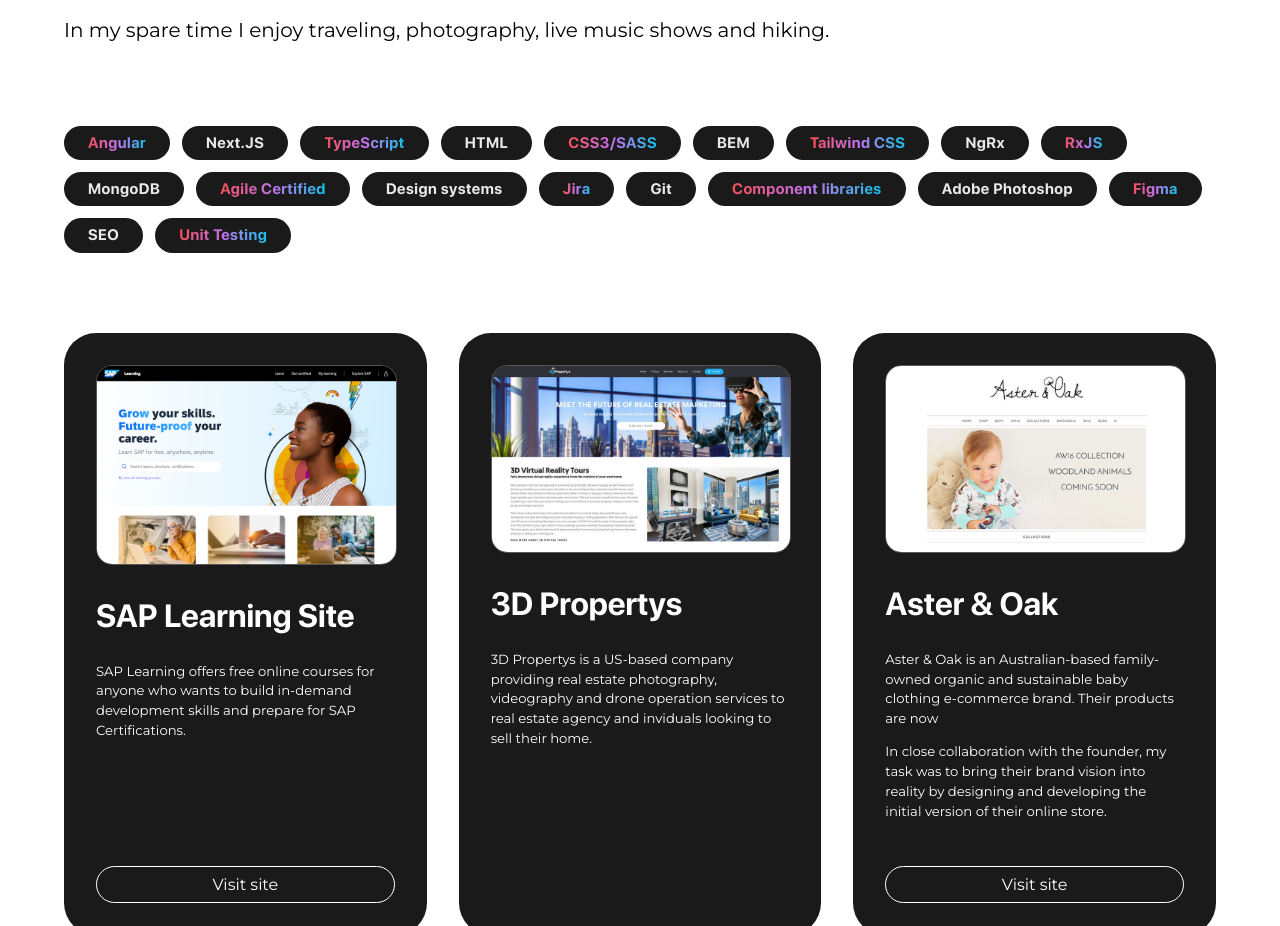
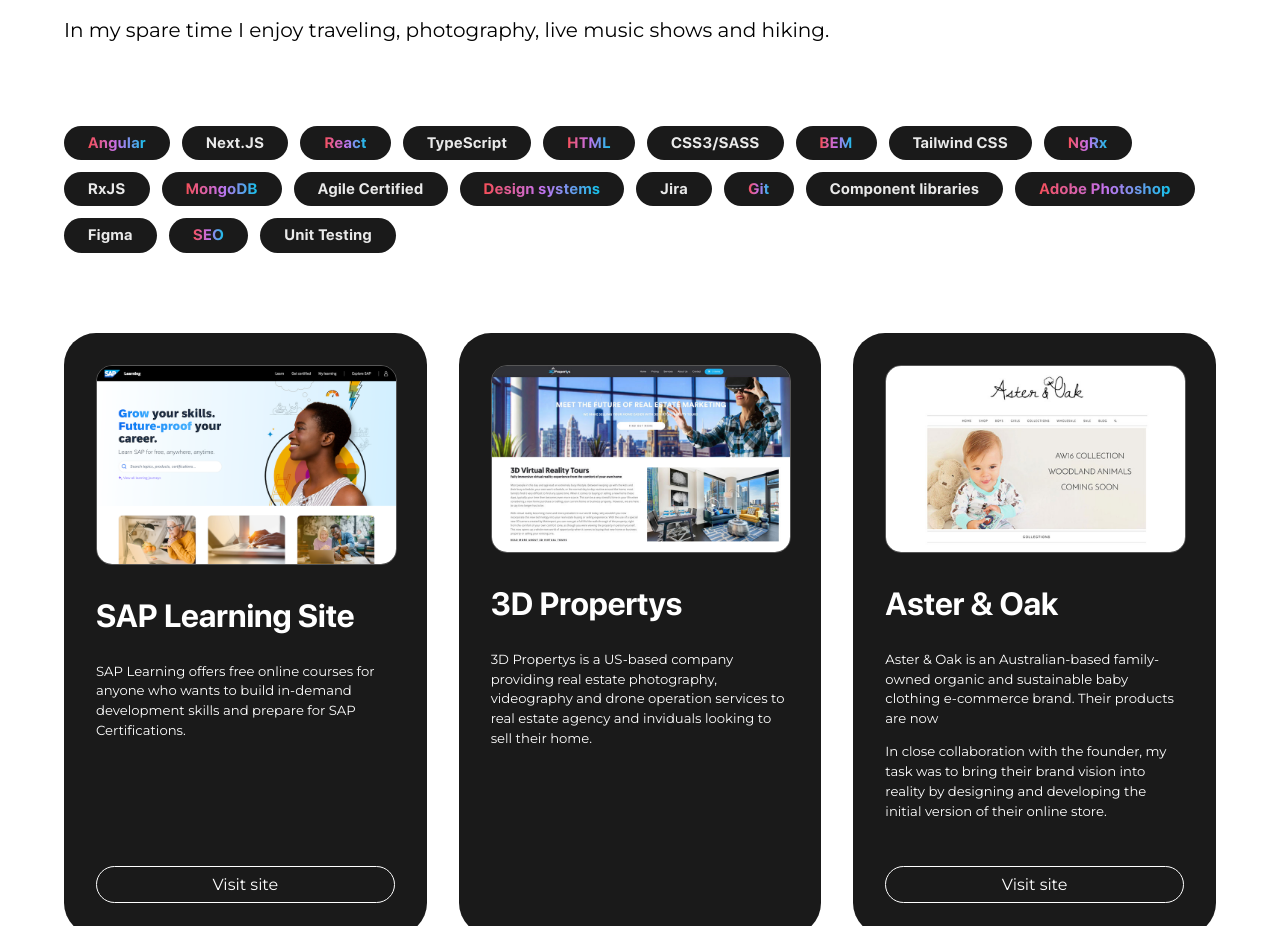
Before and after one commit to JanisOzolins/janisozolins-2023, a Next.js app: page / in a window 1280 px wide. Shown: the part 1280-2206 px from the top of the page. Built offline with nearby package versions, Linux system fonts and the light colour scheme.

Commit message:
Update skills

```diff
--- a/app/components/Skills/skills.js
+++ b/app/components/Skills/skills.js
@@ -9,6 +9,9 @@
         </span>
         <span className={styles.skills__pill}>
           <span className={styles.skills__pill__label}>Next.JS</span>
+        </span>
+        <span className={styles.skills__pill}>
+          <span className={styles.skills__pill__label}>React</span>
         </span>
         <span className={styles.skills__pill}>
           <span className={styles.skills__pill__label}>TypeScript</span>
```
